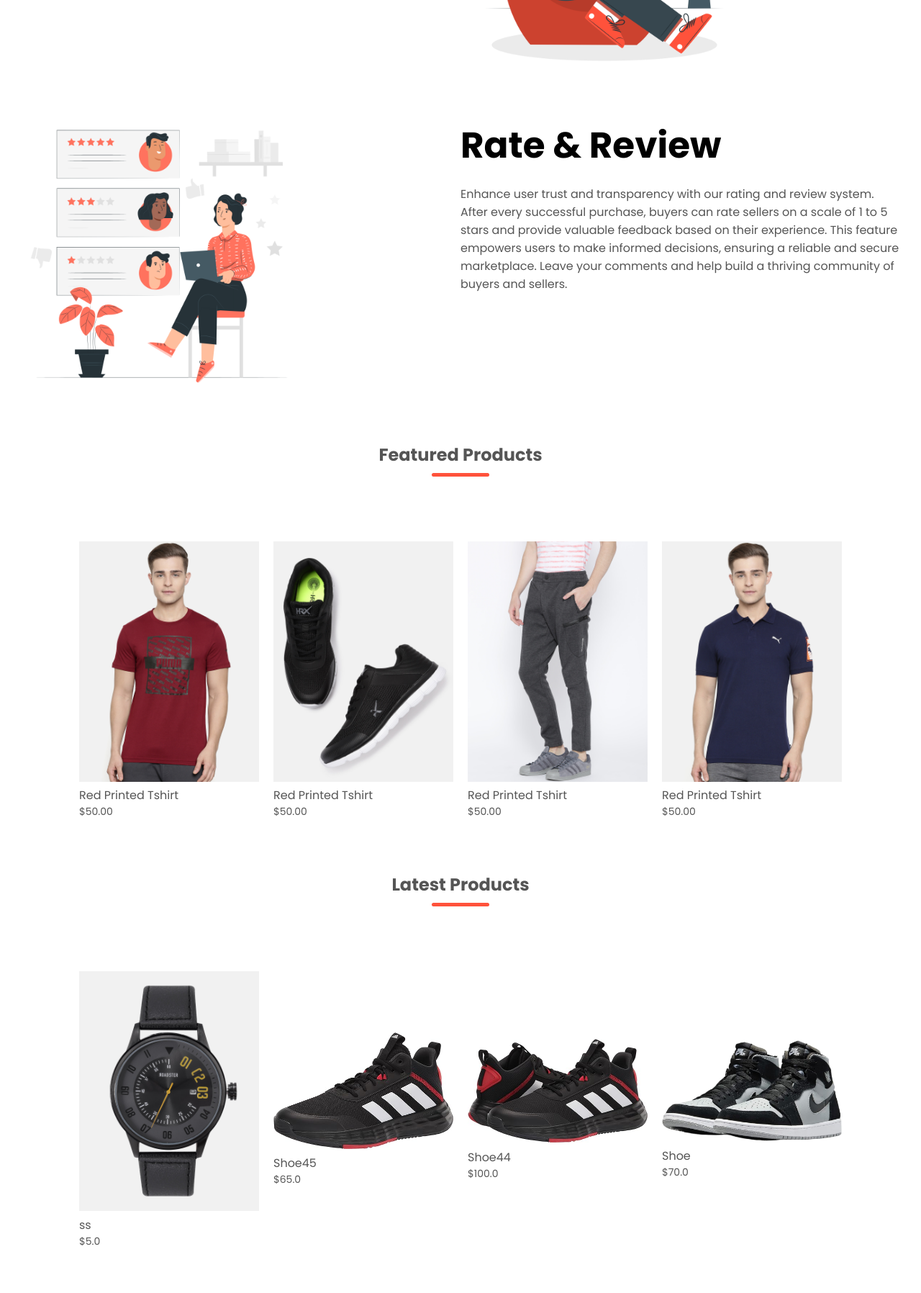
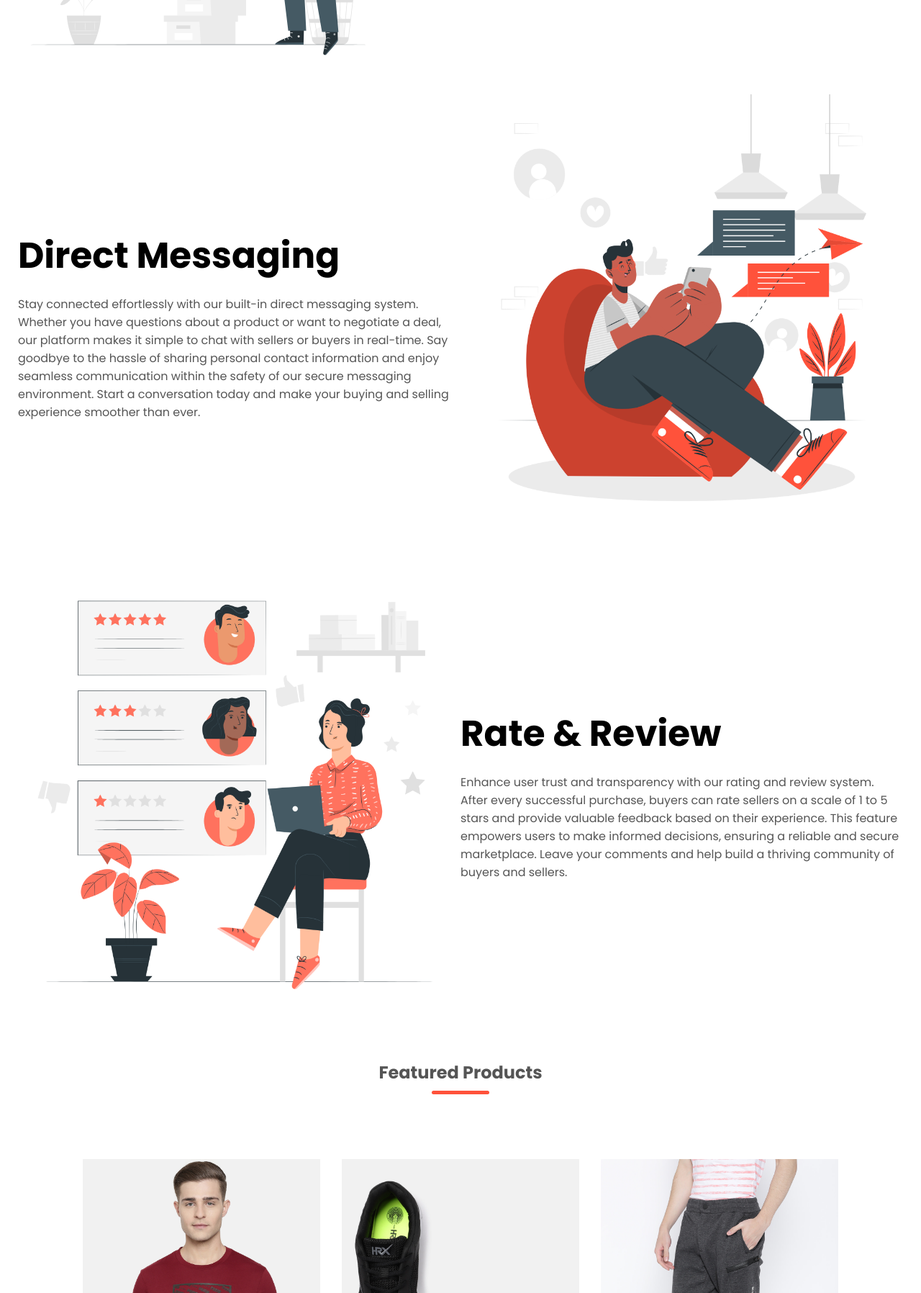
Before and after one commit to Nathaniel81/RedStore, a Django app: page / in a window 1280 px wide. Shown: the part 1226-3022 px from the top of the page at 72% size. Run offline with Django 4.2, Linux system fonts and the light colour scheme; data comes from the database, SQL or seed files in the repository; both versions use the stored data as it was after the commit.

Commit message:
Refine the design and layout of the landing page

```diff
--- a/ecommerce/core/templates/core/landing.html
+++ b/ecommerce/core/templates/core/landing.html
@@ -11,8 +11,6 @@
 		<link rel="stylesheet" href="https://cdnjs.cloudflare.com/ajax/libs/aos/2.3.4/aos.css">
 		<link rel="icon" href="{% static 'images/favicon.ico' %}" type="image/x-icon">
 		<script src="https://cdnjs.cloudflare.com/ajax/libs/aos/2.3.4/aos.js"></script>
-
-		<!-- <link rel="stylesheet" href="style1.css"> -->
 		<link rel="stylesheet" href="{% static 'css/landing.css' %}">
 		<title>Welcome | RedStore</title>
 </head>
--- a/ecommerce/core/templates/core/login.html
+++ b/ecommerce/core/templates/core/login.html
@@ -21,7 +21,7 @@
 					<form id="LoginForm" method="post" action=".">
 						{% csrf_token %}
 						<input id="username" name="username" type="text" placeholder="Username"/>
-						<input id="password" name="password" type="password">
+						<input id="password" name="password" type="password" placeholder="Password">
 						<button type="submit" class="btn">Login</button>
 						<a href="">Reset password</a><br>
 						<a href="{% url 'signup' %}" style="color: #ff523b;">Sign Up Now</a>
--- a/ecommerce/static/css/landing.css
+++ b/ecommerce/static/css/landing.css
@@ -92,13 +92,13 @@
 	flex-basis: 50%;
 	min-width: 300px;
 	padding: 0px 0px;
-	height: 400px;
+	/* height: 400px; */
 }
 .col-2 img {
 	max-width: 100%;
 	padding: 0px 0px;
 	height: 100%;
-    object-fit: cover;
+    /* object-fit: cover;  */
 	/* height: 700px; */
 }
 #cp {
@@ -196,14 +196,32 @@
 	width: 100%;
 }
 .col-4 {
-	flex-basis: 25%;
+	flex-basis: calc(25% - 20px);
 	padding: 10px;
-	min-width: 200px;
+	min-width: 350px;
+	/* min-height: 400px; */
 	margin-bottom: 50px;
 	transition: transform 0.5s;
+	box-sizing: border-box;
 }
 .col-4 img {
 	width: 100%;
+	cursor: pointer;
+}
+.image-container {
+    /* width: 200px; */
+    /* height: 200px; */
+    overflow: hidden;
+	padding-bottom: 100%;
+	position: relative;
+}
+.image-container img {
+    width: 100%;
+    height: 100%;
+    object-fit: contain;
+    position: absolute;
+    top: 0;
+    left: 0;
 }
 .title {
 	text-align: center;
```
Also changed, not shown: ecommerce/db.sqlite3.
